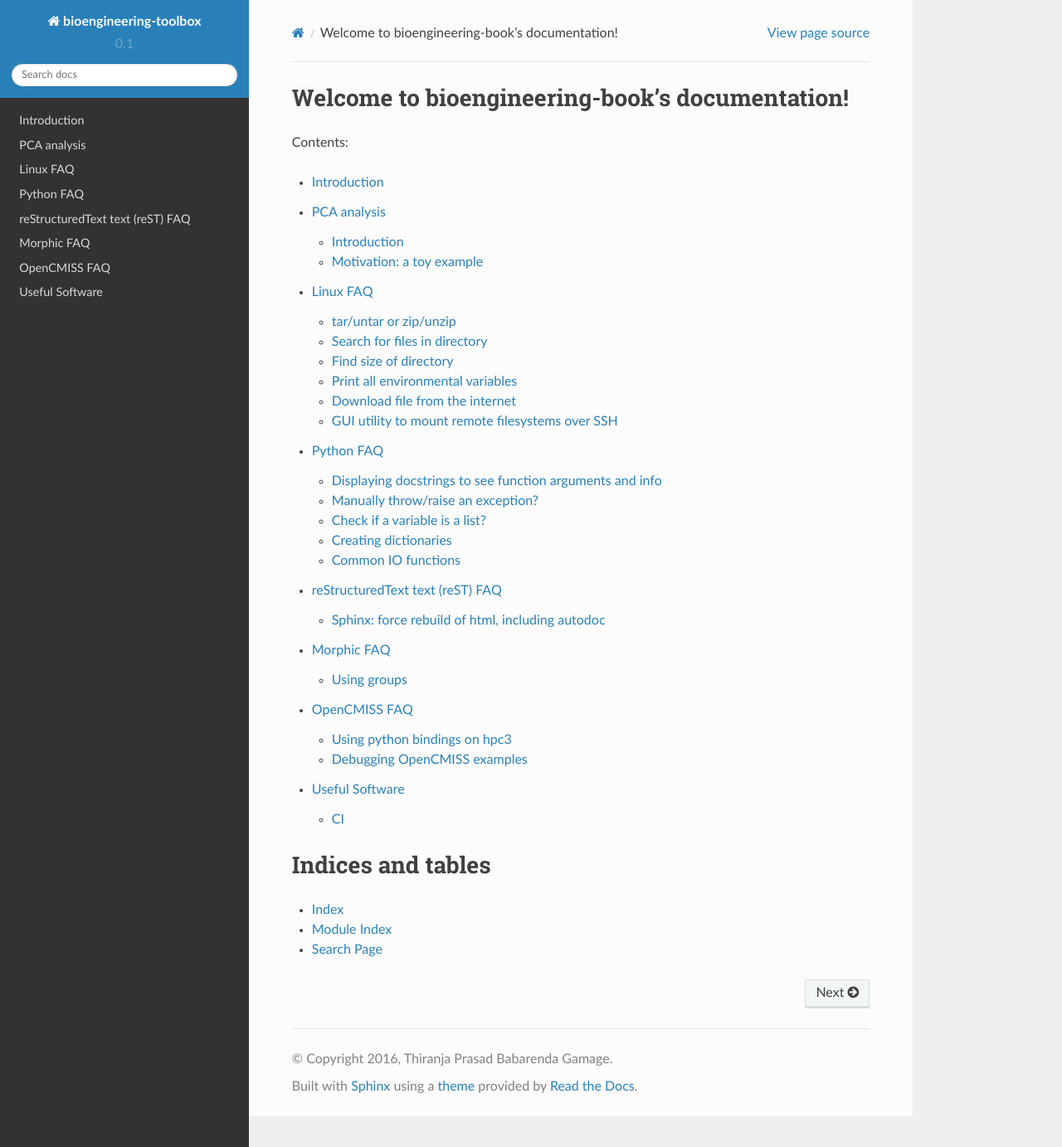
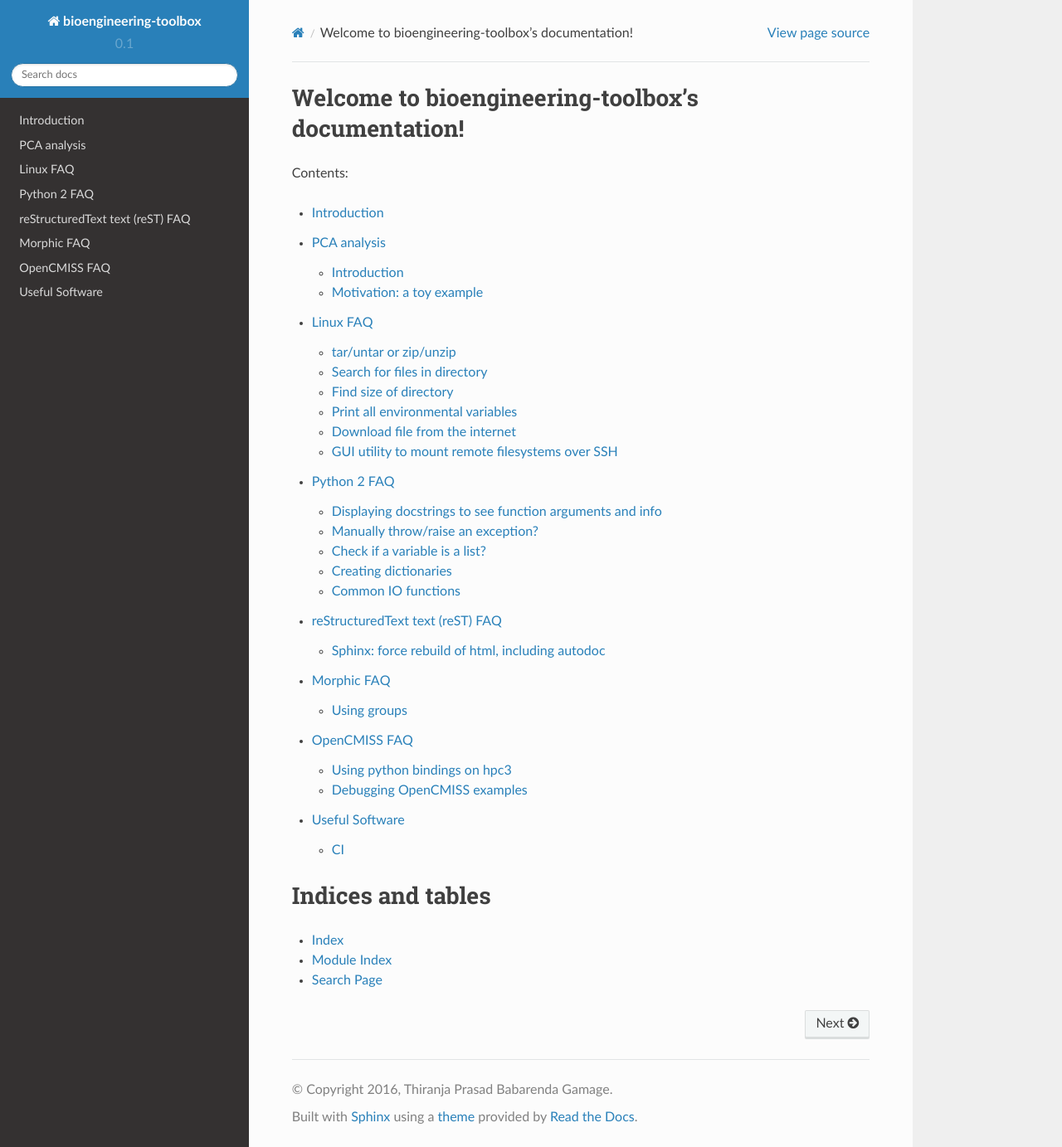
Before and after one commit to PrasadBabarendaGamage/bioengineering-toolbox, a Sphinx documentation site: the page built from docs/source/index.rst, in a window 1280 px wide and 1383 px high. Shown: the whole window at 83% size. Built offline with Sphinx 7.4.7 and the Read the Docs theme 2.0.0, drawn with Linux system fonts in a browser that asks for light colours; formulas are drawn with MathJax 3.

Commit message:
Updating python FAQ to Python 2 FAQ and updating main documentation title

```diff
--- a/docs/source/index.rst
+++ b/docs/source/index.rst
@@ -3,7 +3,7 @@
    You can adapt this file completely to your liking, but it should at least
    contain the root `toctree` directive.
 
-Welcome to bioengineering-book's documentation!
+Welcome to bioengineering-toolbox's documentation!
 ===============================================
 
 Contents:
@@ -14,7 +14,7 @@ Contents:
    introduction
    PCA_analysis
    linux_faq
-   python_faq
+   python_2_faq
    rst_faq
    morphic_faq
    opencmiss_faq
--- a/docs/source/python_faq.rst
+++ b/docs/source/python_2_faq.rst
@@ -1,5 +1,5 @@
-Python FAQ
-==========
+Python 2 FAQ
+============
 
 .. toctree::
    :maxdepth: 2
```
